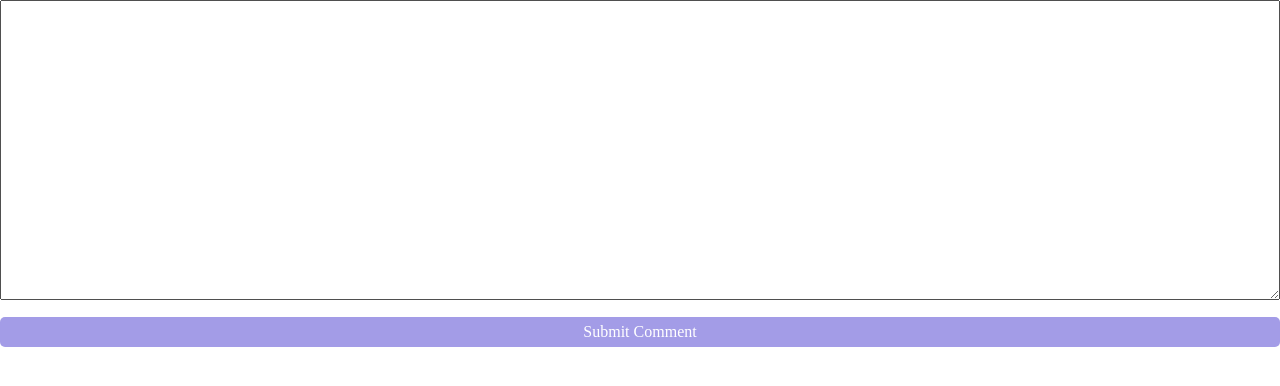
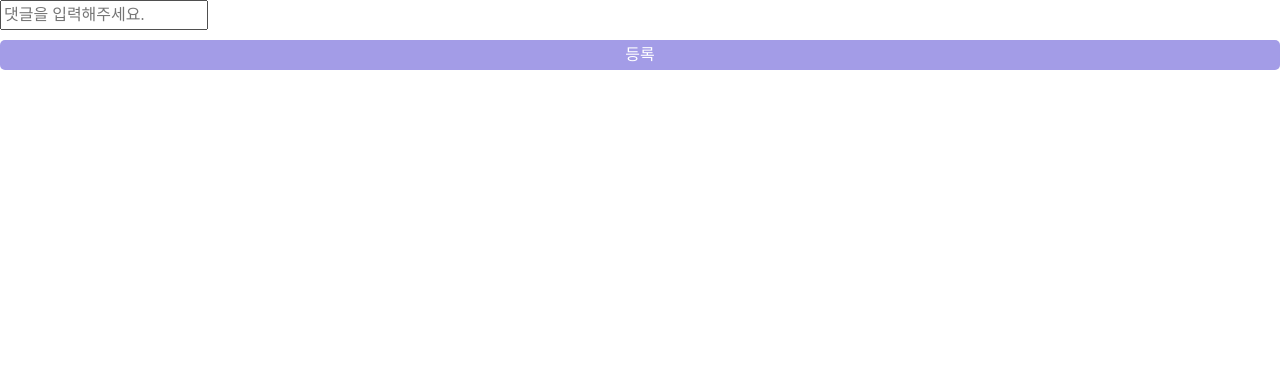
Before and after one commit to xooxpeak/React_Puppy, a React (Create React App) app: page /comment in a window 1280 px wide. Shown: the top 386 px of the page. Built offline with nearby package versions, Linux system fonts and the light colour scheme; a web font is replaced by a local one.

Commit message:
[Fix] 게시판 댓글 작성 구현 완료

```diff
--- a/src/pages/Comment.js
+++ b/src/pages/Comment.js
@@ -2,16 +2,15 @@ import React from 'react';
 import axios from 'axios';
 import { useState } from 'react';
 import { useCookies } from "react-cookie";
+import { Placeholder } from 'react-bootstrap';
 
-const Comment = ({ id }) => {
+let Comment = ({ id }) => {
     const [newComment, setNewComment] = useState('');
     const [comments, setComments] = useState([]);
-    let [cookies] = useCookies(['accessToken', 'user_id']);
+    let [cookies, setCookie] = useCookies(['accessToken', 'user_id']);
 
     const handleCommentSubmit = async () => {
         const commentData = {
-//            user_id: cookies.user_id,
-//            id: id,
             comment: newComment
         };
 
@@ -20,10 +19,8 @@ const Comment = ({ id }) => {
                 `http://localhost:8082/api/v1/auth/n/saveComment/${id}`,
                 commentData,
                 {
-                    params: {
-                        user_id: cookies.user_id
-                    },
                     headers: {
+                        'Content-Type': 'application/json',
                         'Authorization': 'Bearer ' + cookies.accessToken
                     }
                 }
@@ -31,7 +28,7 @@ const Comment = ({ id }) => {
 
             setComments([...comments, { ...commentData, id: response.data }]);
             setNewComment('');
-
+            console.log('Comment saved:', response.data);
             alert('댓글이 성공적으로 작성되었습니다.');
         } catch (error) {
             console.error("Error saving comment:", error);
@@ -44,9 +41,9 @@ const Comment = ({ id }) => {
     };
 
     return (
-        <div>
-            <textarea value={newComment} onChange={handleChange} />
-            <button onClick={handleCommentSubmit}>Submit Comment</button>
+        <div className="comment-container">
+            <input className="comment-input" value={newComment} onChange={handleChange} placeholder='댓글을 입력해주세요.' />
+            <button className="comment-button" onClick={handleCommentSubmit}>등록</button>
             <ul>
                 {comments.map((comment, index) => (
                     <li key={index}>
```
